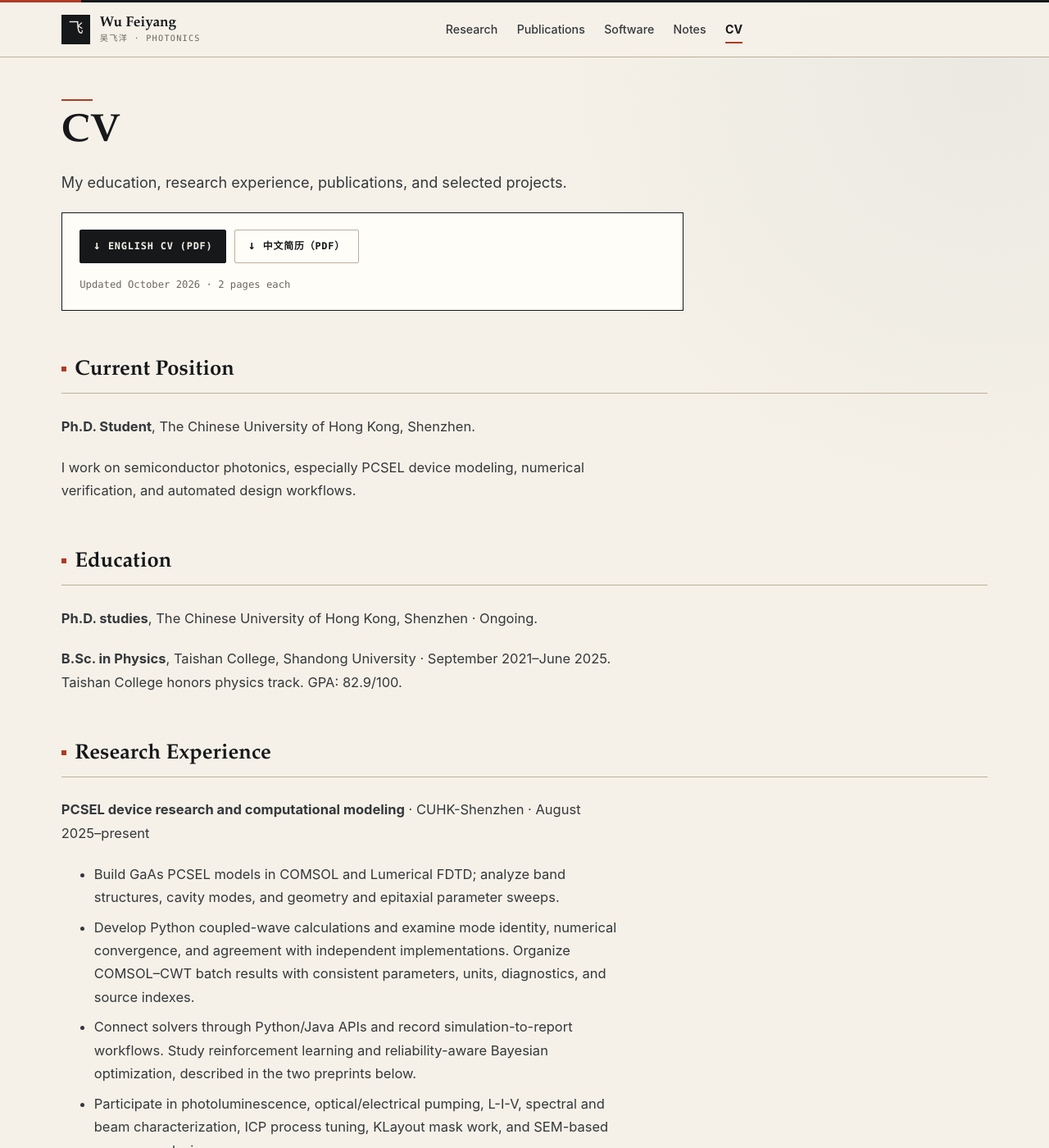
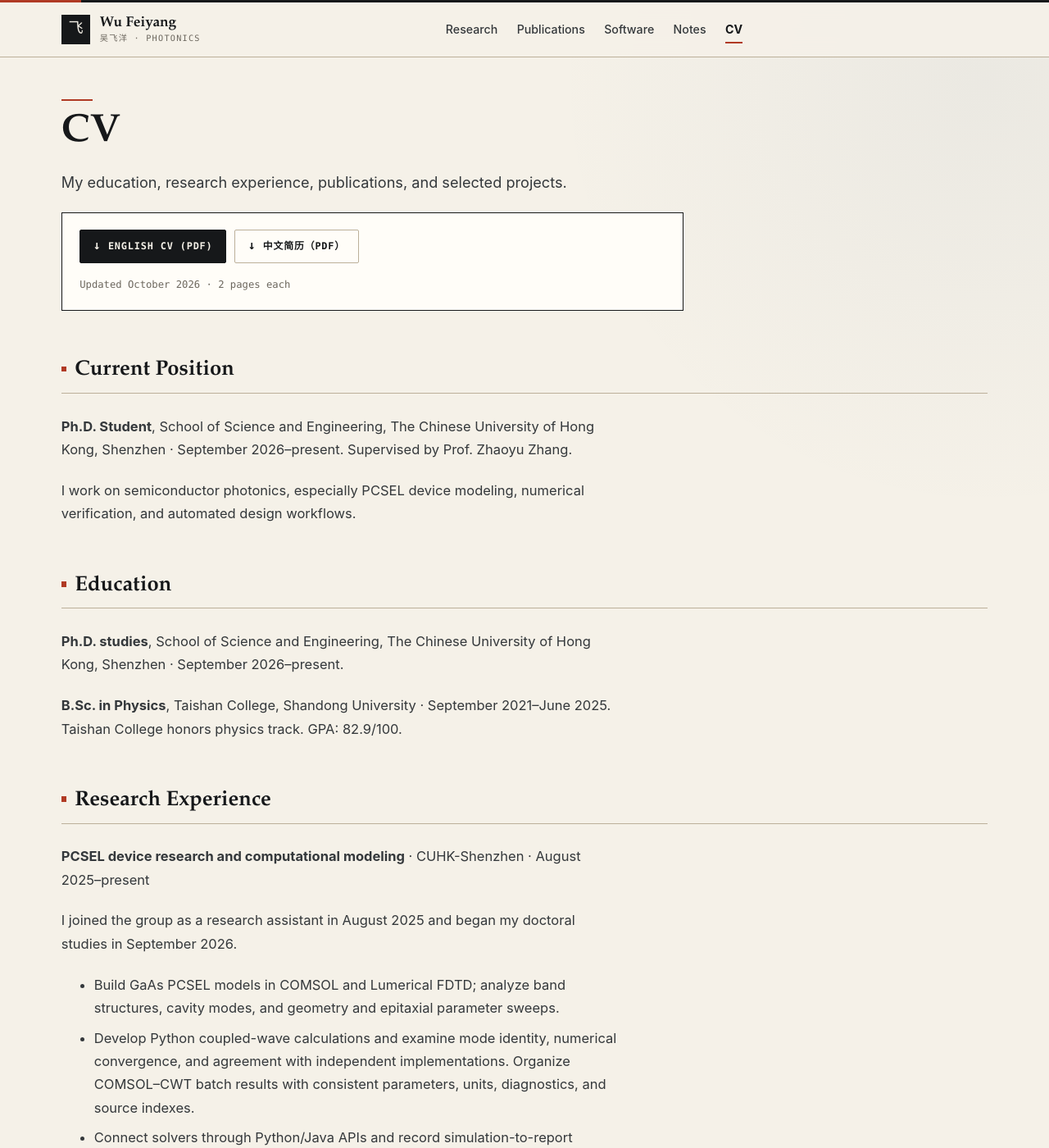
Before and after one commit to wfy-op/wfy-op.github.io, a Jekyll site: the page built from _pages/cv.md, in a window 1280 px wide and 1400 px high. Shown: the whole window at 82% size. Built offline with Jekyll 4.4.1, drawn with Linux system fonts in a browser that asks for light colours; some of the changed text lies outside the part shown.

Commit message:
Record confirmed doctoral enrollment and adviser

```diff
--- a/_config.yml
+++ b/_config.yml
@@ -82,7 +82,7 @@ analytics:
 author:
   name             : "Wu Feiyang"
   avatar           : "profile.jpg"
-  bio              : "Ph.D. Student, The Chinese University of Hong Kong, Shenzhen"
+  bio              : "Ph.D. Student, School of Science and Engineering, The Chinese University of Hong Kong, Shenzhen"
   location         : "Shenzhen, China"
   employer         :
   pubmed           :
--- a/_data/authors.yml
+++ b/_data/authors.yml
@@ -4,5 +4,5 @@ Wu Feiyang:
   name        : "Wu Feiyang"
   uri         : "https://wfy-op.github.io"
   email       : "fywu2003@gmail.com"
-  bio         : "Ph.D. Student, CUHK-Shenzhen"
+  bio         : "Ph.D. Student, School of Science and Engineering, CUHK-Shenzhen"
   avatar      : "profile.jpg"
--- a/_includes/footer.html
+++ b/_includes/footer.html
@@ -2,7 +2,7 @@
 <div class="site-footer">
   <div class="site-footer__intro">
     <p class="site-footer__name">Wu Feiyang <span lang="zh">吴飞洋</span></p>
-    <p>Ph.D. Student, The Chinese University of Hong Kong, Shenzhen.</p>
+    <p>Ph.D. Student, School of Science and Engineering, The Chinese University of Hong Kong, Shenzhen.</p>
   </div>
   <ul class="site-footer__links" aria-label="Contact and documents">
     <li><a href="mailto:{{ site.author.email }}">Email</a></li>
--- a/_pages/cv.md
+++ b/_pages/cv.md
@@ -17,19 +17,21 @@ redirect_from:
 
 ## Current Position
 
-**Ph.D. Student**, The Chinese University of Hong Kong, Shenzhen.
+**Ph.D. Student**, School of Science and Engineering, The Chinese University of Hong Kong, Shenzhen · September 2026–present. Supervised by Prof. Zhaoyu Zhang.
 
 I work on semiconductor photonics, especially PCSEL device modeling, numerical verification, and automated design workflows.
 
 ## Education
 
-**Ph.D. studies**, The Chinese University of Hong Kong, Shenzhen · Ongoing.
+**Ph.D. studies**, School of Science and Engineering, The Chinese University of Hong Kong, Shenzhen · September 2026–present.
 
 **B.Sc. in Physics**, Taishan College, Shandong University · September 2021–June 2025. Taishan College honors physics track. GPA: 82.9/100.
 
 ## Research Experience
 
 **PCSEL device research and computational modeling** · CUHK-Shenzhen · August 2025–present
+
+I joined the group as a research assistant in August 2025 and began my doctoral studies in September 2026.
 
 - Build GaAs PCSEL models in COMSOL and Lumerical FDTD; analyze band structures, cavity modes, and geometry and epitaxial parameter sweeps.
 - Develop Python coupled-wave calculations and examine mode identity, numerical convergence, and agreement with independent implementations. Organize COMSOL–CWT batch results with consistent parameters, units, diagnostics, and source indexes.
```
Also changed, not shown: _pages/about.md (+3 -3 lines), 2 other files.
